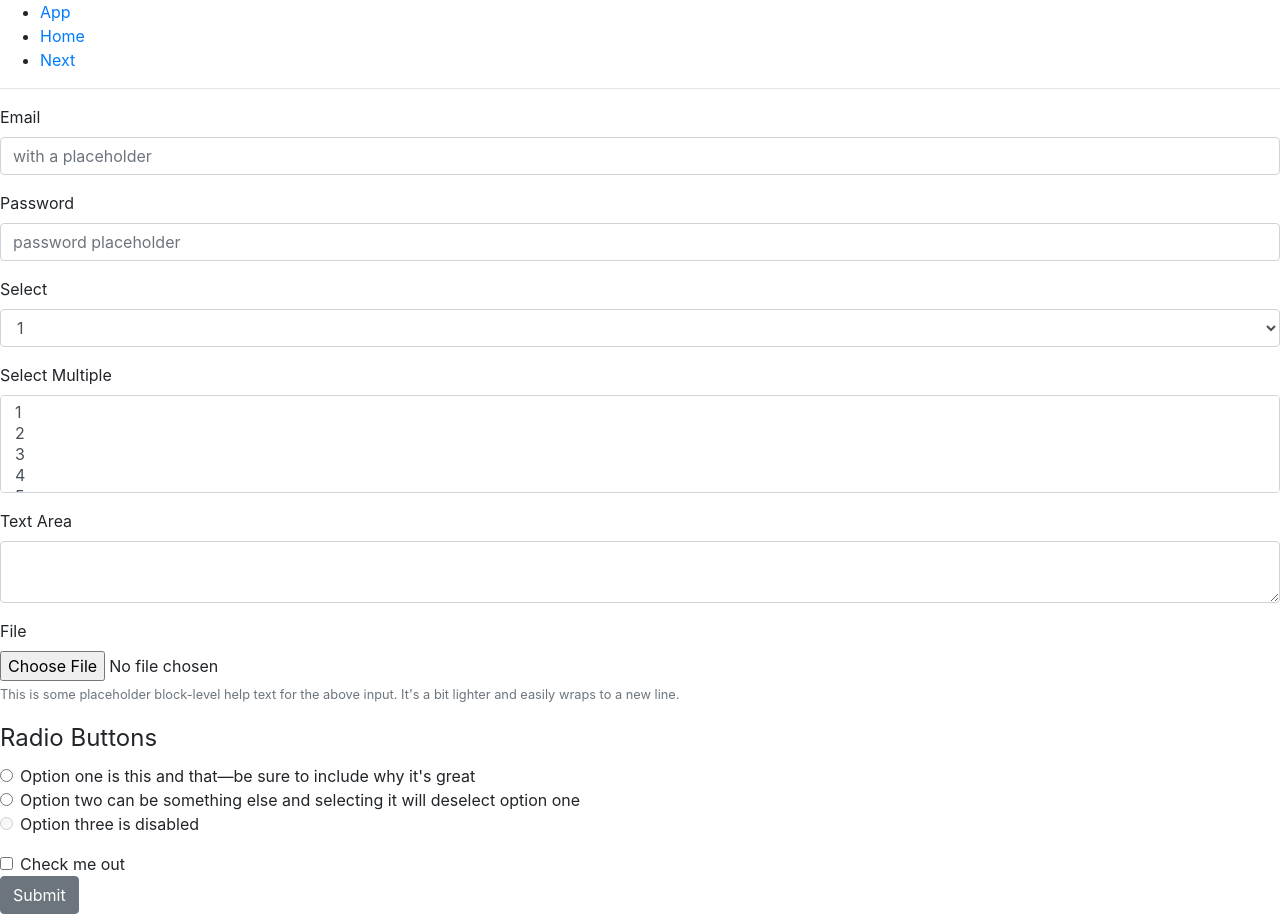
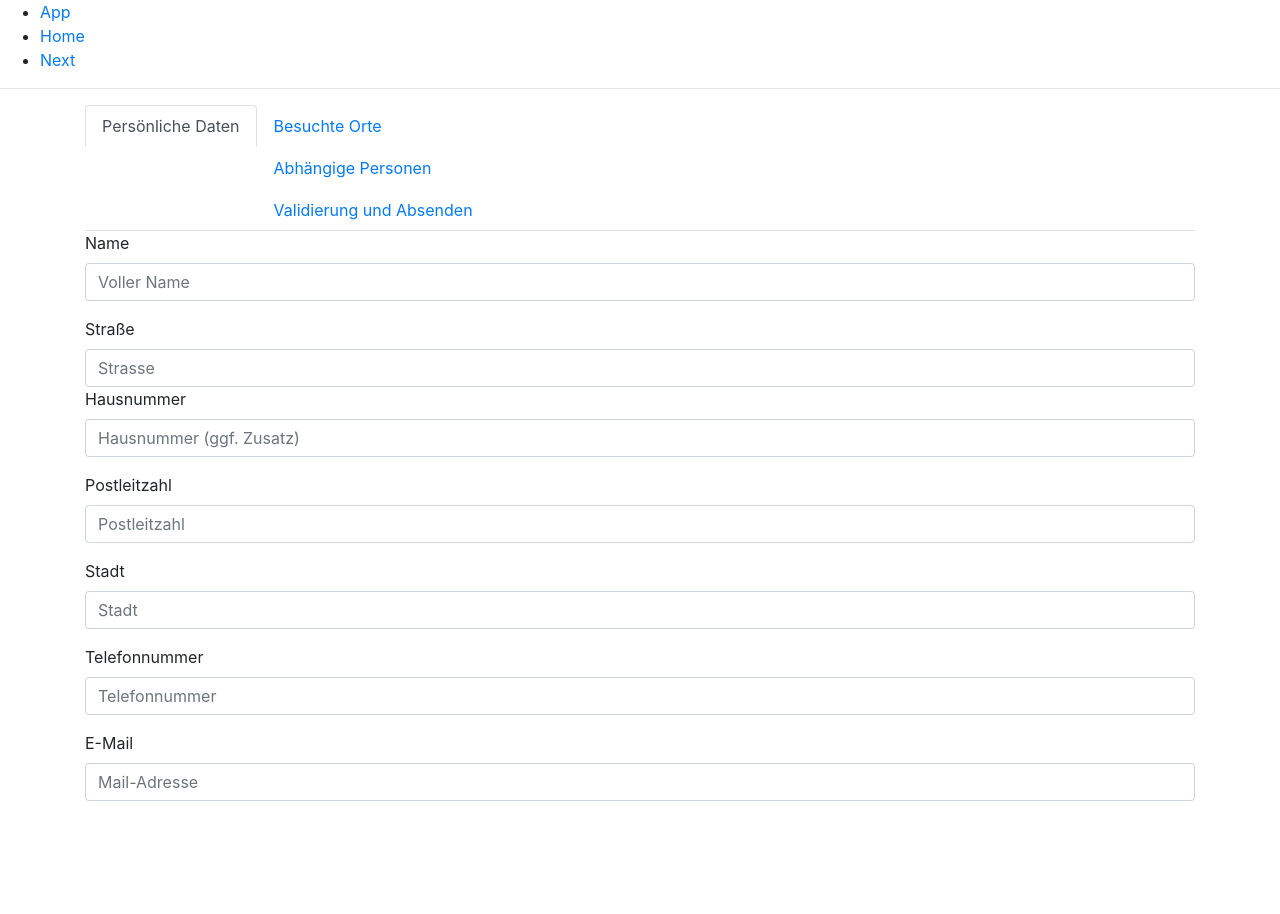
Before and after one commit to Pineapple-Mobile-Apps/Pandemitrac, a React (Create React App) app in the folder pandemitrack.ui/: page /next in a window 1280 px wide. After the commit the page ends 817 px from the top, so only its background shows below. Built offline with nearby package versions, Linux system fonts and the light colour scheme; the HTML template or start-up script is replaced by a standard one.

Commit message:
erster entwurf

```diff
--- a/pandemitrack.ui/src/Next.js
+++ b/pandemitrack.ui/src/Next.js
@@ -1,77 +1,129 @@
-import React from 'react';
-import { Button, Form, FormGroup, Label, Input, FormText } from 'reactstrap';
+import React, { useState } from 'react';
+import classnames from 'classnames';
+import { Button, Form, FormGroup, Label, Input, FormText, Container, Nav, NavLink, NavItem, TabContent, TabPane, Row, Col } from 'reactstrap';
 let Next = () => {
+  //Verwaltung der Tabs deren Status
+  const [activeTab, setActiveTab] = useState("1");
+  const toggle = tab => {
+    if (activeTab !== tab) setActiveTab(tab);
+  }
+
+  const [name, setName] = useState("");
+  const [street, setStreet] = useState("");
+  const [housenumber, setHousnumber] = useState("");
+  const [postcode, setPostcode] = useState("");
+  const [city, setCity] = useState("");
+  const [tel, setTel] = useState("");
+  const [mail, setMail] = useState("");
+
+  const submit = async () => {
+    let result = await fetch("/api/Visitor/create", {
+      "method": "POST",
+      "headers": {
+        "content-type": "application/json"
+      },
+      body: JSON.stringify({
+        name: name,
+        adress: street + housenumber,
+        postCode: parseInt(postcode) || 0 ,
+        city: city || "",
+        phone: tel || null,
+        mail: mail || null
+      })
+    });
+  };
+
   return (
+    <Container>
+      <Nav tabs>
+        <NavItem>
+          <NavLink className={classnames({ active: activeTab === '1' })}
+            onClick={() => { toggle('1'); }}>Persönliche Daten</NavLink>
+        </NavItem>
+        <NavItem>
+          <NavLink
+            className={classnames({ active: activeTab === '2' })}
+            onClick={() => { toggle('2'); }}
+          >
+            Besuchte Orte
+          </NavLink>
+          <NavLink
+            className={classnames({ active: activeTab === '3' })}
+            onClick={() => { toggle('3'); }}
+          >
+            Abhängige Personen
+          </NavLink>
+          <NavLink
+            className={classnames({ active: activeTab === '4' })}
+            onClick={() => { toggle('4'); }}
+          >
+            Validierung und Absenden
+          </NavLink>
+        </NavItem>
+      </Nav>
+      <TabContent activeTab={activeTab}>
+        <TabPane tabId="1">
+          <Row>
+            <Col sm="12">
               <Form>
                 <FormGroup>
-      <Label for="exampleEmail">Email</Label>
-      <Input type="email" name="email" id="exampleEmail" placeholder="with a placeholder" />
+                  <Label for="name">Name</Label>
+                  <Input type="text" name="name" id="name" value={name} onChange={e => setName(e.currentTarget.value)} placeholder="Voller Name" />
                 </FormGroup>
                 <FormGroup>
-      <Label for="examplePassword">Password</Label>
-      <Input type="password" name="password" id="examplePassword" placeholder="password placeholder" />
+                  <Label for="street">Straße</Label>
+                  <Input type="text" name="street" id="street" placeholder="Strasse" value={street} onChange={e => setName(e.currentTarget.value)} />
+                  <Label for="housenumber">Hausnummer</Label>
+                  <Input type="text" name="housenumber" id="housenumber" value={housenumber} onChange={e => setName(e.currentTarget.value)} placeholder="Hausnummer (ggf. Zusatz)" />
                 </FormGroup>
                 <FormGroup>
-      <Label for="exampleSelect">Select</Label>
-      <Input type="select" name="select" id="exampleSelect">
-        <option>1</option>
-        <option>2</option>
-        <option>3</option>
-        <option>4</option>
-        <option>5</option>
-      </Input>
+                  <Label for="postcode">Postleitzahl</Label>
+                  <Input type="number" name="postcode" id="postcode" value={postcode} onChange={e => setName(e.currentTarget.value)} placeholder="Postleitzahl" />
                 </FormGroup>
                 <FormGroup>
-      <Label for="exampleSelectMulti">Select Multiple</Label>
-      <Input type="select" name="selectMulti" id="exampleSelectMulti" multiple>
-        <option>1</option>
-        <option>2</option>
-        <option>3</option>
-        <option>4</option>
-        <option>5</option>
-      </Input>
+                  <Label for="city">Stadt</Label>
+                  <Input type="text" name="city" id="city" value={city} onChange={e => setName(e.currentTarget.value)} placeholder="Stadt" />
                 </FormGroup>
                 <FormGroup>
-      <Label for="exampleText">Text Area</Label>
-      <Input type="textarea" name="text" id="exampleText" />
+                  <Label for="tel">Telefonnummer</Label>
+                  <Input type="tel" name="tel" id="tel" value={tel} onChange={e => setName(e.currentTarget.value)} placeholder="Telefonnummer" />
                 </FormGroup>
                 <FormGroup>
-      <Label for="exampleFile">File</Label>
-      <Input type="file" name="file" id="exampleFile" />
-      <FormText color="muted">
-        This is some placeholder block-level help text for the above input.
-        It's a bit lighter and easily wraps to a new line.
-      </FormText>
+                  <Label for="mail">E-Mail</Label>
+                  <Input type="mail" name="mail" id="mail" value={mail} onChange={e => setName(e.currentTarget.value)} placeholder="Mail-Adresse" />
                 </FormGroup>
-    <FormGroup tag="fieldset">
-      <legend>Radio Buttons</legend>
-      <FormGroup check>
-        <Label check>
-          <Input type="radio" name="radio1" />{' '}
-          Option one is this and that—be sure to include why it's great
-        </Label>
-      </FormGroup>
-      <FormGroup check>
-        <Label check>
-          <Input type="radio" name="radio1" />{' '}
-          Option two can be something else and selecting it will deselect option one
-        </Label>
-      </FormGroup>
-      <FormGroup check disabled>
-        <Label check>
-          <Input type="radio" name="radio1" disabled />{' '}
-          Option three is disabled
-        </Label>
-      </FormGroup>
-    </FormGroup>
-    <FormGroup check>
-      <Label check>
-        <Input type="checkbox" />{' '}
-        Check me out
-      </Label>
-    </FormGroup>
-    <Button>Submit</Button>
+
+
+
               </Form>
+            </Col>
+          </Row>
+        </TabPane>
+        <TabPane tabId="2">
+          <Row>
+            <Col sm="12">
+              <h4>Besuchte Orte erfassen</h4>
+            </Col>
+          </Row>
+        </TabPane>
+        <TabPane tabId="3">
+          <Row>
+            <Col sm="12">
+              <h4>Weitere Personen erfassen</h4>
+            </Col>
+          </Row>
+        </TabPane>
+        <TabPane tabId="4">
+          <Row>
+            <Col sm="12">
+              <h4>Validierung</h4>
+              <Button onClick={submit}>Submit</Button>
+            </Col>
+          </Row>
+        </TabPane>
+      </TabContent>
+
+    </Container>
 
   )
 }
```
Lines whose indentation alone changed are shown as unchanged.
